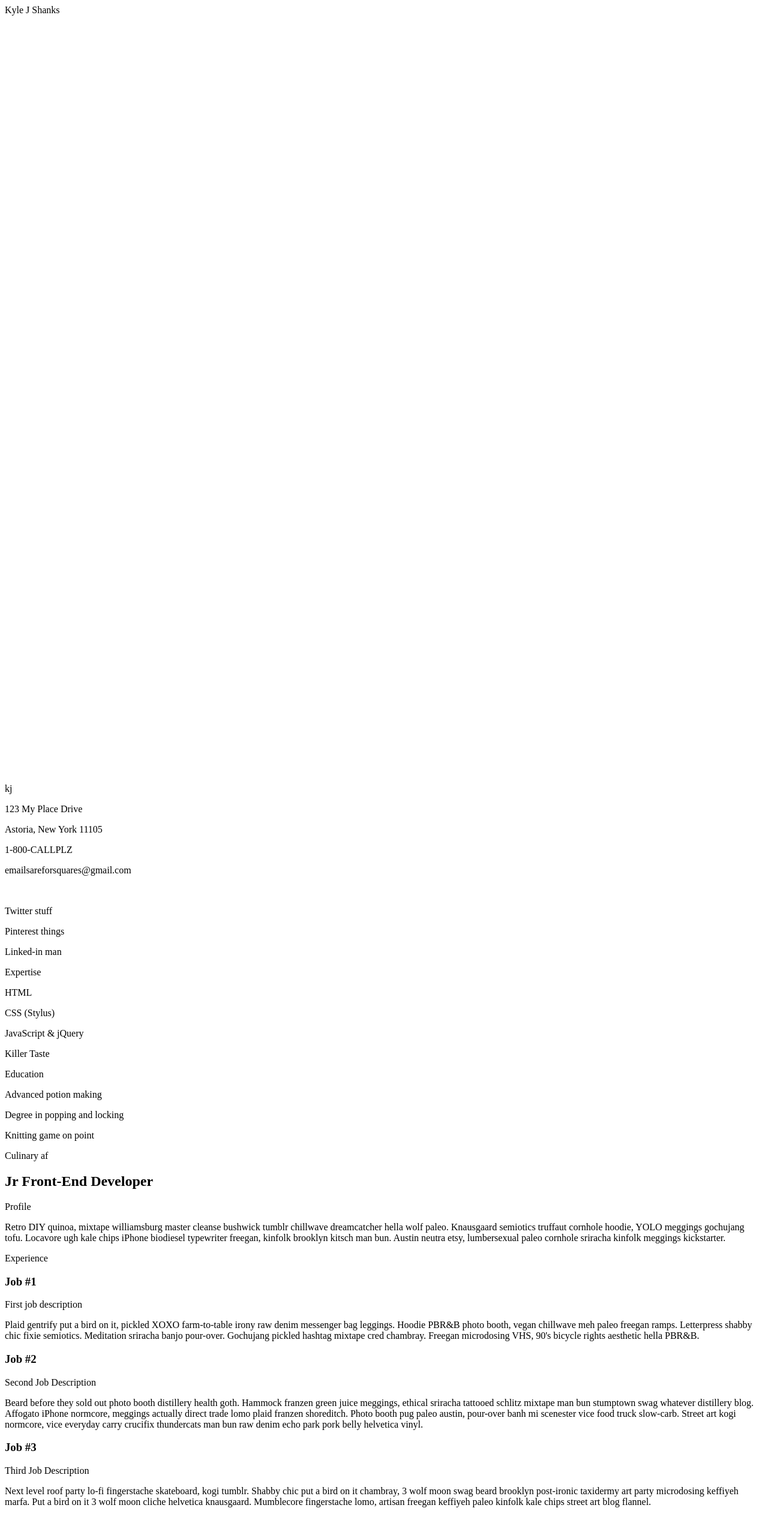
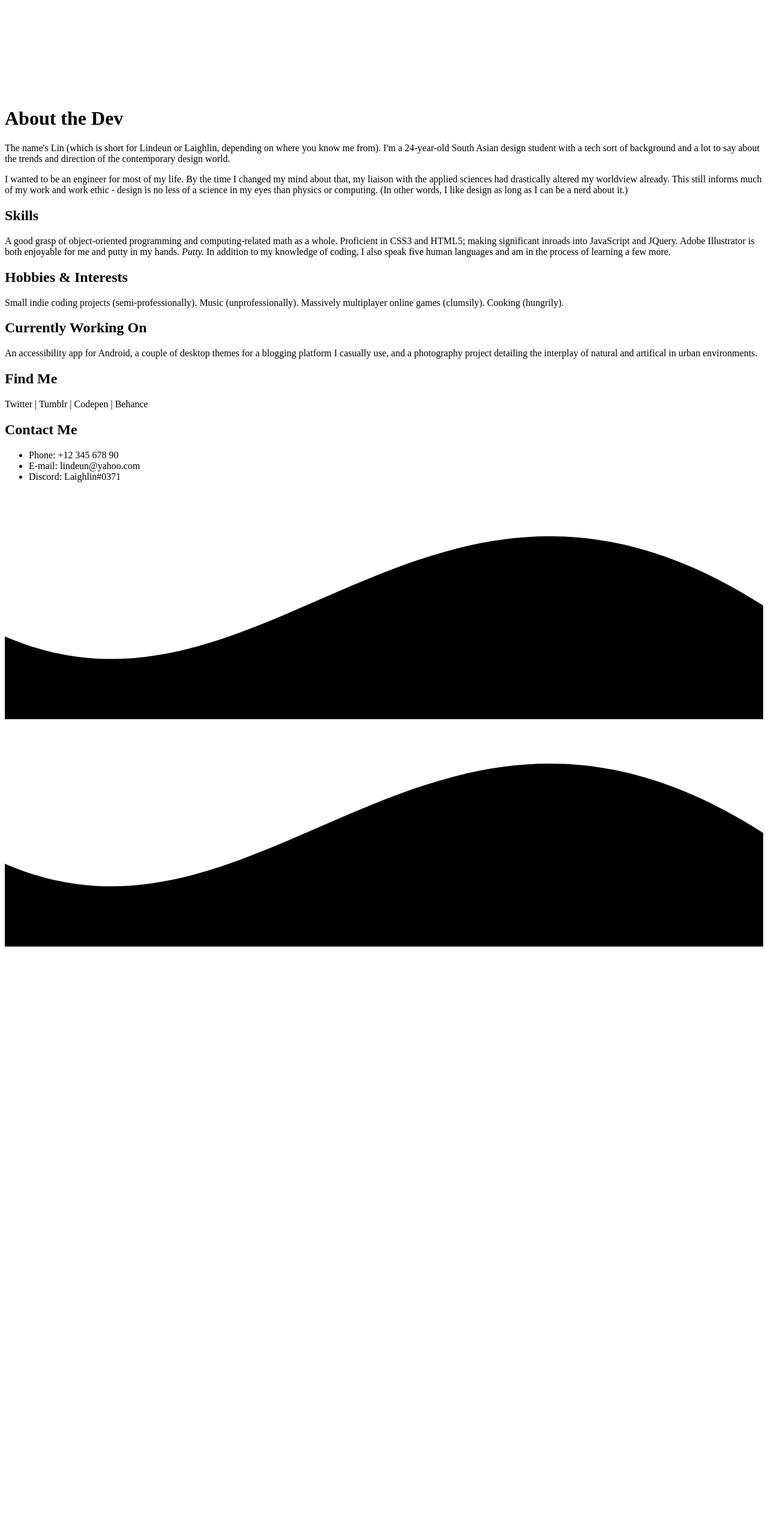
Before and after one commit to lumen-0808/Diandi, a Python web app: template templates/sss.html in a window 1280 px wide. Shown: the whole page at 60% size. After the commit the page ends 1578 px from the top, so only its background shows below. Run offline with Jinja, Linux system fonts and the light colour scheme; the template is opened without the code that fills it, so the values that code supplies are empty; a map, chart or similar area stays blank.

Commit message:
anothor2

```diff
--- a/templates/sss.html
+++ b/templates/sss.html
@@ -1,57 +1,61 @@
-<!-- FONTS -->
-<link href='https://fonts.googleapis.com/css?family=Open+Sans:300,400,600' rel='stylesheet' type='text/css'>
-<link href='https://fonts.googleapis.com/css?family=Raleway:100' rel='stylesheet' type='text/css'>
-<link href='https://fonts.googleapis.com/css?family=Montserrat' rel='stylesheet' type='text/css'>
+<html>
 
-<!-- PAGE STUFF -->
-<div class="rela-block page">
-    <div class="rela-block top-bar">
-        <div class="caps name"><div class="abs-center">Kyle J Shanks</div></div>
+<head>
+    <script src="https://code.jquery.com/jquery-2.2.4.min.js" integrity="sha256-BbhdlvQf/xTY9gja0Dq3HiwQF8LaCRTXxZKRutelT44=" crossorigin="anonymous"></script>
+    <link href="https://fonts.googleapis.com/css?family=Share+Tech|Share+Tech+Mono" rel="stylesheet" />
+    <title>Designs by Laighlin</title>
+</head>
+
+<body onload="draw()">
+    <canvas id="bg"></canvas>
+    <main id="content">
+        <h1>
+            <div class="hex moved"></div><span>About the Dev</span></h1>
+        <div class="subtext" id="main">
+            <p>The name's Lin (which is short for Lindeun or Laighlin, depending on where you know me from). I'm a 24-year-old South Asian design student with a tech sort of background and a lot to say about the trends and direction of the contemporary design
+                world.</p>
+            <p>I wanted to be an engineer for most of my life. By the time I changed my mind about that, my liaison with the applied sciences had drastically altered my worldview already. This still informs much of my work and work ethic - design is no less
+                of a science in my eyes than physics or computing. (In other words, I like design as long as I can be a nerd about it.)</p>
+        </div>
+        <h2>
+            <div class="hex"></div><span>Skills</span></h2>
+        <div class="subtext coll">
+            A good grasp of object-oriented programming and computing-related math as a whole. Proficient in CSS3 and HTML5; making significant inroads into JavaScript and JQuery. Adobe Illustrator is both enjoyable for me and putty in my hands. <i>Putty.</i>            In addition to my knowledge of coding, I also speak five human languages and am in the process of learning a few more.
+        </div>
+        <h2>
+            <div class="hex"></div><span>Hobbies & Interests</span></h2>
+        <div class="subtext coll">
+            Small indie coding projects (semi-professionally). Music (unprofessionally). Massively multiplayer online games (clumsily). Cooking (hungrily).
+        </div>
+        <h2>
+            <div class="hex"></div><span>Currently Working On</span></h2>
+        <div class="subtext coll">
+            An accessibility app for Android, a couple of desktop themes for a blogging platform I casually use, and a photography project detailing the interplay of natural and artifical in urban environments.
+        </div>
+
+        <h2>
+            <div class="hex"></div><span>Find Me</span></h2>
+        <div class="subtext coll">
+            <a>Twitter</a> | <a>Tumblr</a> | <a>Codepen</a> | <a>Behance</a>
+        </div>
+
+        <h2>
+            <div class="hex"></div><span>Contact Me</span></h2>
+        <div class="subtext coll">
+            <ul>
+                <li>Phone: +12 345 678 90</li>
+                <li>E-mail: <a>lindeun@yahoo.com</a></li>
+                <li>Discord: <a>Laighlin#0371</a></li>
+            </ul>
+        </div>
+    </main>
+    <svg viewBox="0 0 500 150" preserveAspectRatio="none" class="wave" id="one"><path d="M-13.36,88.98 C168.85,182.73 276.72,-73.84 506.31,79.10 L500.00,150.00 L0.00,150.00 Z"></path></svg>
+    <svg viewBox="0 0 500 150" preserveAspectRatio="none" class="wave" id="two"><path d="M-13.36,88.98 C168.85,182.73 276.72,-73.84 506.31,79.10 L500.00,150.00 L0.00,150.00 Z"></path></svg>
+    <div id="hex-holder">
+        <div class="hex" id="uno"></div>
+        <div class="hex" id="dos"></div>
+        <div class="hex" id="tres"></div>
     </div>
-    <div class="side-bar">
-        <div class="mugshot">
-            <div class="logo">
-                <svg viewbox="0 0 80 80" class="rela-block logo-svg">
-                    <path d="M 10 10 L 52 10 L 72 30 L 72 70 L 30 70 L 10 50 Z" stroke-width="2.5" fill="none"/>
-                </svg>
-                <p class="logo-text">kj</p>
-            </div>
-        </div>
-        <p>123 My Place Drive</p>
-        <p>Astoria, New York 11105</p>
-        <p>1-800-CALLPLZ</p>
-        <p>emailsareforsquares@gmail.com</p><br>
-        <p class="rela-block social twitter">Twitter stuff</p>
-        <p class="rela-block social pinterest">Pinterest things</p>
-        <p class="rela-block social linked-in">Linked-in man</p>
-        <p class="rela-block caps side-header">Expertise</p>
-        <p class="rela-block list-thing">HTML</p>
-        <p class="rela-block list-thing">CSS (Stylus)</p>
-        <p class="rela-block list-thing">JavaScript & jQuery</p>
-        <p class="rela-block list-thing">Killer Taste</p>
-        <p class="rela-block caps side-header">Education</p>
-        <p class="rela-block list-thing">Advanced potion making</p>
-        <p class="rela-block list-thing">Degree in popping and locking</p>
-        <p class="rela-block list-thing">Knitting game on point</p>
-        <p class="rela-block list-thing">Culinary af</p>
-    </div>
-    <div class="rela-block content-container">
-        <h2 class="rela-block caps title">Jr Front-End Developer</h2>
-        <div class="rela-block separator"></div>
-        <div class="rela-block caps greyed">Profile</div>
-        <p class="long-margin">Retro DIY quinoa, mixtape williamsburg master cleanse bushwick tumblr chillwave dreamcatcher hella wolf paleo. Knausgaard semiotics truffaut cornhole hoodie, YOLO meggings gochujang tofu. Locavore ugh kale chips iPhone biodiesel typewriter freegan, kinfolk brooklyn kitsch man bun. Austin neutra etsy, lumbersexual paleo cornhole sriracha kinfolk meggings kickstarter. </p>
-        <div class="rela-block caps greyed">Experience</div>
+</body>
 
-        <h3>Job #1</h3>
-        <p class="light">First job description</p>
-        <p class="justified">Plaid gentrify put a bird on it, pickled XOXO farm-to-table irony raw denim messenger bag leggings. Hoodie PBR&B photo booth, vegan chillwave meh paleo freegan ramps. Letterpress shabby chic fixie semiotics. Meditation sriracha banjo pour-over. Gochujang pickled hashtag mixtape cred chambray. Freegan microdosing VHS, 90's bicycle rights aesthetic hella PBR&B. </p>
-
-        <h3>Job #2</h3>
-        <p class="light">Second Job Description</p>
-        <p class="justified">Beard before they sold out photo booth distillery health goth. Hammock franzen green juice meggings, ethical sriracha tattooed schlitz mixtape man bun stumptown swag whatever distillery blog. Affogato iPhone normcore, meggings actually direct trade lomo plaid franzen shoreditch. Photo booth pug paleo austin, pour-over banh mi scenester vice food truck slow-carb. Street art kogi normcore, vice everyday carry crucifix thundercats man bun raw denim echo park pork belly helvetica vinyl. </p>
-
-        <h3>Job #3</h3>
-        <p class="light">Third Job Description</p>
-        <p class="justified">Next level roof party lo-fi fingerstache skateboard, kogi tumblr. Shabby chic put a bird on it chambray, 3 wolf moon swag beard brooklyn post-ironic taxidermy art party microdosing keffiyeh marfa. Put a bird on it 3 wolf moon cliche helvetica knausgaard. Mumblecore fingerstache lomo, artisan freegan keffiyeh paleo kinfolk kale chips street art blog flannel.</p>
-    </div>
-</div>
+</html>
```
Also changed, not shown: jss.js (added, +22 -0 lines), static/css/orbit-7.css (+186 -129 lines).
